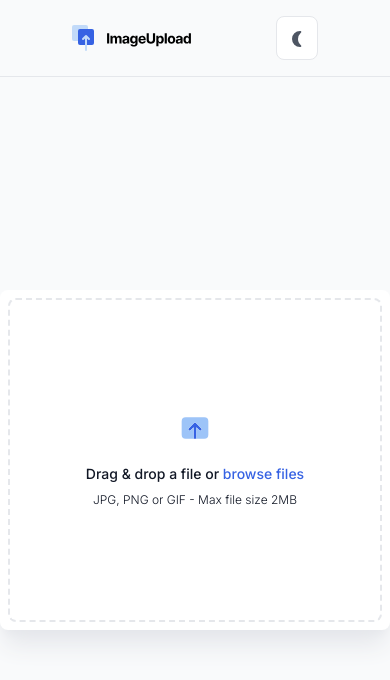
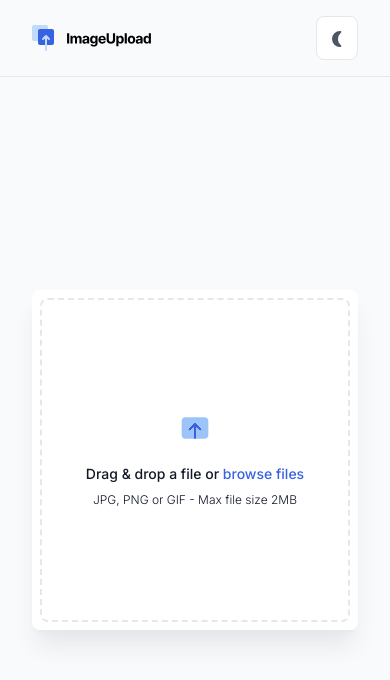
Before and after one commit to erickgust/image-uploader, a Next.js app: page / in a window 390 px wide. Shown: the top 680 px of the page. Built offline with nearby package versions, Linux system fonts and the light colour scheme.

Commit message:
feat: improve responsive design with mobile-friendly padding

```diff
--- a/src/app/page.tsx
+++ b/src/app/page.tsx
@@ -6,7 +6,7 @@ import Link from 'next/link'
 export default function Home() {
   return (
     <div className='flex min-h-screen flex-col'>
-      <header className='border-b border-gray-200 px-18 py-4 dark:border-gray-600'>
+      <header className='border-b border-gray-200 px-8 py-4 sm:px-18 dark:border-gray-600'>
         <div className='max-w-8xl mx-auto flex items-center justify-between'>
           <Link href='/' aria-label='Home'>
             <Logo />
@@ -14,7 +14,7 @@ export default function Home() {
           <ThemeToggle />
         </div>
       </header>
-      <main className='grid h-full flex-1 place-items-center'>
+      <main className='grid h-full flex-1 place-items-center px-8 sm:px-18'>
         <FileUploader />
       </main>
     </div>
--- a/src/components/FileUploader.tsx
+++ b/src/components/FileUploader.tsx
@@ -155,13 +155,13 @@ export function FileUploader() {
 
   if (isUploading && !imageUrl) {
     return (
-      <Container className='px-20 py-8'>
+      <Container className='w-full max-w-[30rem] px-8 py-8 sm:px-20'>
         <div className='flex h-full flex-col items-center justify-center gap-4'>
           <p className='text-center text-sm font-medium'>
             <strong>Uploading</strong>, please wait..
           </p>
 
-          <div className='h-1.5 w-80 overflow-hidden rounded-full bg-gray-200 dark:bg-gray-600'>
+          <div className='h-1.5 w-full max-w-80 overflow-hidden rounded-full bg-gray-200 dark:bg-gray-600'>
             <div className='animate-loading-bar h-1.5 w-14 rounded-full bg-[#3662E3]' />
           </div>
         </div>
```
